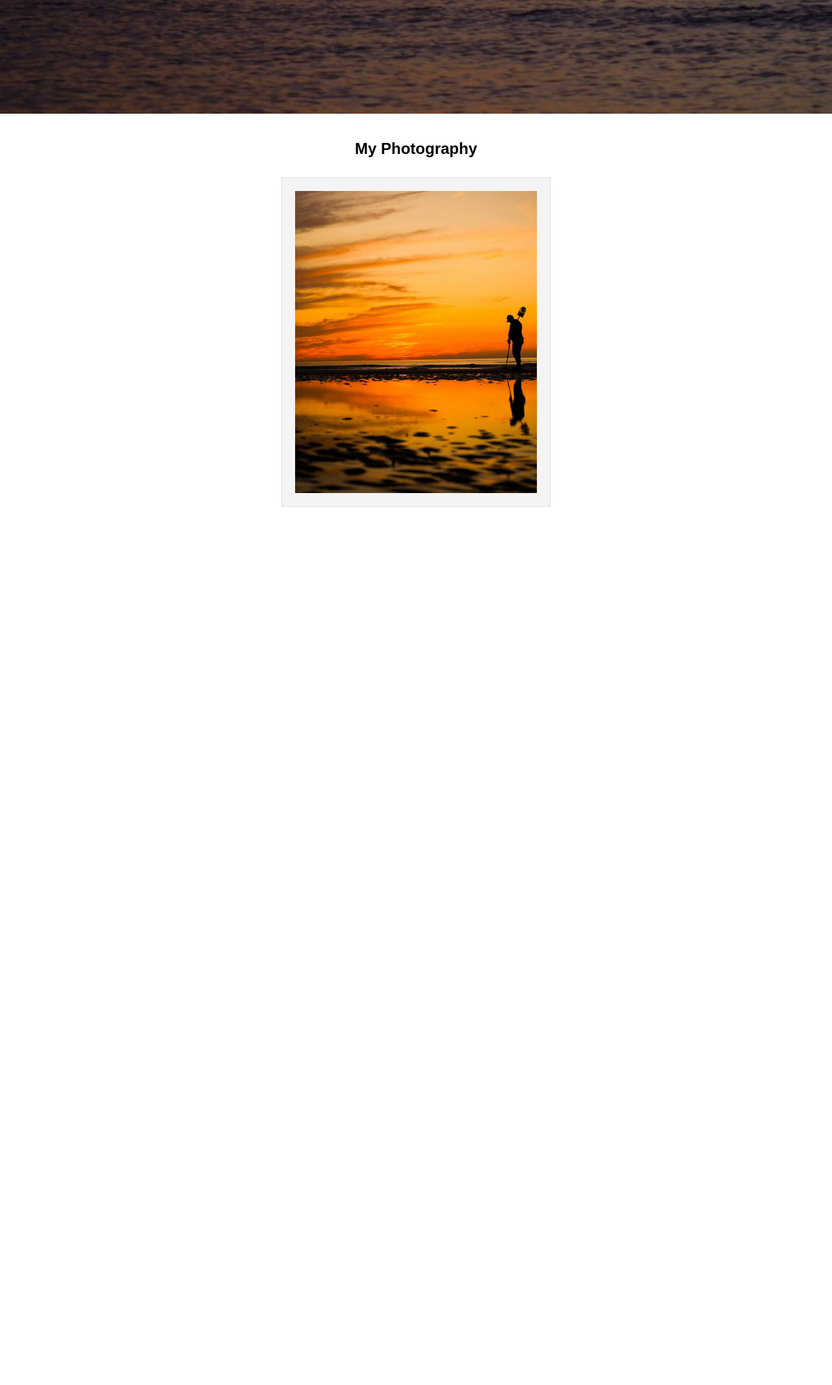
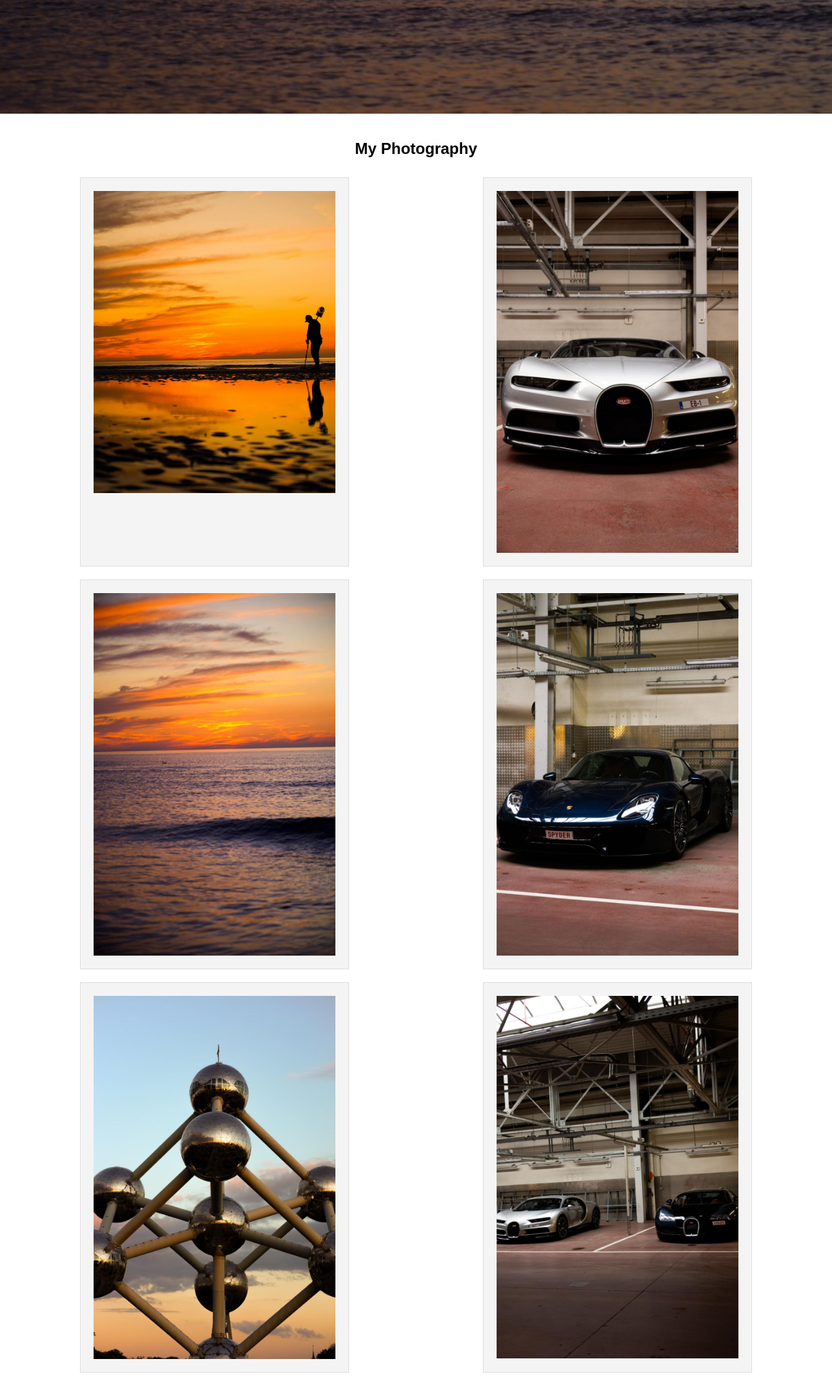
Before and after one commit to nouriye/Portfolio-Web-Advanced---Yasmine-Saoudi, a plain HTML site: page index.html in a window 1280 px wide. Shown: the part 359-2491 px from the top of the page at 65% size. Before the commit the page ends 1169 px from the top, so only its background shows below. Drawn offline with Linux system fonts and the light colour scheme.

Commit message:
toevoegen van de rest van mijn fotografie "projecten"

```diff
--- a/index.html
+++ b/index.html
@@ -29,6 +29,30 @@
             <div class="project">
                 <img src="images/image1.jpg" alt="Project 1">
             </div>
+            <div class="project">
+                <img src="images/image2.jpg" alt="Project 2">
+            </div>
+            <div class="project">
+                <img src="images/image3.jpg" alt="Project 3">
+            </div>
+            <div class="project">
+                <img src="images/image4.jpg" alt="Project 4">
+            </div>
+            <div class="project">
+                <img src="images/image5.jpg" alt="Project 5">
+            </div>
+            <div class="project">
+                <img src="images/image6.jpg" alt="Project 6">
+            </div>
+            <div class="project">
+                <img src="images/image7.jpg" alt="Project 7">
+            </div>
+            <div class="project">
+                <img src="images/image8.jpg" alt="Project 8">
+            </div>
+            <div class="project">
+                <img src="images/image9.jpg" alt="Project 9">
+            </div>
         </div>
     </section>
 </body>
```
